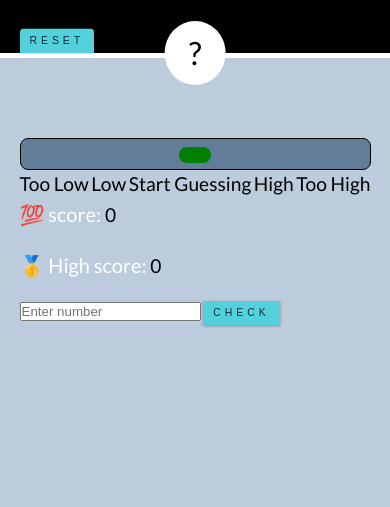
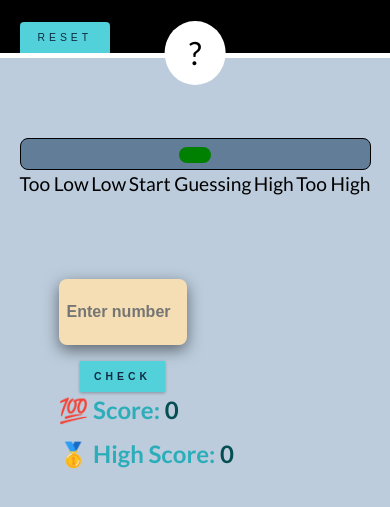
Before and after one commit to imshubhamSaha/Guess-Number-Game, a plain HTML site: page index.html in a window 390 px wide. Shown: the part 211-718 px from the top of the page. Drawn offline with Linux system fonts and the light colour scheme.

Commit message:
wip/working on layout design for small screen

```diff
--- a/index.html
+++ b/index.html
@@ -37,7 +37,8 @@
       <!-- end of hero -->
     </header>
     <!-- end of header -->
-    <section class="section">
+    <!-- section-decision -->
+    <section class="section decision-section">
       <div class="section-center box-center">
         <!-- decision-container -->
         <div class="progress-bar">
@@ -51,15 +52,12 @@
           <span>too high</span>
         </div>
         <!-- end of decision-container -->
-
-        <!-- article-right -->
-        <article class="right">
-          <p class="label-score">💯 score: <span id="score">0</span></p>
-          <p class="label-high-score">
-            🥇 High score: <span id="high-score">0</span>
-          </p>
-        </article>
-        <!-- end of article-right -->
+      </div>
+    </section>
+    <!-- end of section-decision -->
+    <!-- input-section -->
+    <section class="section input-section">
+      <div class="section-center input-section-center">
         <!-- article-left -->
         <form class="left">
           <input
@@ -73,7 +71,16 @@
           <button type="submit" class="btn btn-submit">check</button>
         </form>
         <!-- end of article-left -->
+        <!-- article-right -->
+        <article class="right">
+          <p class="label-score">💯 score: <span id="score">0</span></p>
+          <p class="label-high-score">
+            🥇 High score: <span id="high-score">0</span>
+          </p>
+        </article>
+        <!-- end of article-right -->
       </div>
     </section>
+    <!-- end of input-section -->
   </body>
 </html>
--- a/styles/main.css
+++ b/styles/main.css
@@ -60,7 +60,9 @@ h1 {
     margin-bottom: 0.25rem;
     font-size: 2rem;
 }
-
+span{
+    display: inline-block;
+}
 p {
     margin-bottom: 1.25rem;
     color: var(--clr-white);
@@ -103,7 +105,6 @@ GLOBAL-CLASSES
 .section {
     padding: 5rem 0;
 }
-
 .section-center {
     width: 90vw;
     margin: 0 auto;
@@ -197,6 +198,7 @@ HERO
 .btn-reset {
     border-top-right-radius:0.25rem ;
     border-top-left-radius:0.25rem ;
+    padding: 0.5rem 1rem ;
     box-shadow: none;
     position: absolute;
     top:100%;
@@ -208,7 +210,7 @@ HERO
 }
 /*
 =====================
-SECTION
+DECISION SECTION
 =====================
 */
 .progress-bar {
@@ -247,6 +249,10 @@ SECTION
 .low {
     left: 25%;
     transform: translate(-50%, 0);
+    -webkit-transform: translate(-50%, 0);
+    -moz-transform: translate(-50%, 0);
+    -ms-transform: translate(-50%, 0);
+    -o-transform: translate(-50%, 0);
 }
 .too-low {
     left: 2%;
@@ -254,12 +260,16 @@ SECTION
 .high {
     left: 75%;
     transform: translate(-50%, 0);
+    -webkit-transform: translate(-50%, 0);
+    -moz-transform: translate(-50%, 0);
+    -ms-transform: translate(-50%, 0);
+    -o-transform: translate(-50%, 0);
 }
 .too-high {
     right: 2%;
 }
-span {
-    display:inline-block;
+
+.message span {
     text-transform: capitalize;
     color: var(--clr-black);
     font-size: 1.2rem;
@@ -272,3 +282,83 @@ span {
     align-items: center;
     flex-wrap: wrap;
 }
+
+/*
+=====================
+INPUT SECTION
+=====================
+*/
+
+.input-section {
+    padding: 0;
+}
+
+.input-section-center {
+    display: flex;
+    justify-content: space-between;
+    flex-wrap: wrap;
+    align-items: flex-start;
+    width: 70%;
+    max-width: 768px;
+}
+
+.left {
+    display: flex;
+    flex-direction: column;
+    justify-content: space-between;
+    align-items: center;
+    gap: 1rem 0;
+}
+
+.left input {
+   padding:1.5rem 0.5rem;
+   width: 8rem;
+   border: transparent;
+   border-radius: var(--radius);
+   background: wheat;
+   font-size: 1rem;
+   font-weight: 700;
+   transition: var(--transition);
+   -webkit-transition: var(--transition);
+   -moz-transition: var(--transition);
+   -ms-transition: var(--transition);
+   -o-transition: var(--transition);
+   box-shadow: 0 5px 15px rgba(0, 0, 0, 0.5);
+   -webkit-border-radius: var(--radius);
+   -moz-border-radius: var(--radius);
+   -ms-border-radius: var(--radius);
+   -o-border-radius: var(--radius);
+}
+.left input:hover {
+    box-shadow: 0 5px 15px rgba(0, 0, 0, 0.8);;
+
+}
+.left input ::placeholder {
+    color:var(--clr-black);
+    font-size: 1rem;
+   font-weight: 700;
+}
+.btn-submit {
+    padding: 0.5rem 0.75rem;
+    font-weight: 700;
+}
+
+.right {
+    display: flex;
+    flex-direction: column;
+    flex-wrap: wrap;
+    justify-content: center;
+    align-items: flex-start;
+    gap: 0.5rem;
+}
+
+.label-score, .label-high-score {
+    color: var(--clr-primary-5);
+    font-size: 1.5rem;
+    margin: 0;
+    font-weight: 700;
+    text-transform: capitalize;
+}
+.right span {
+    color: var(--clr-primary-1);
+}
```
